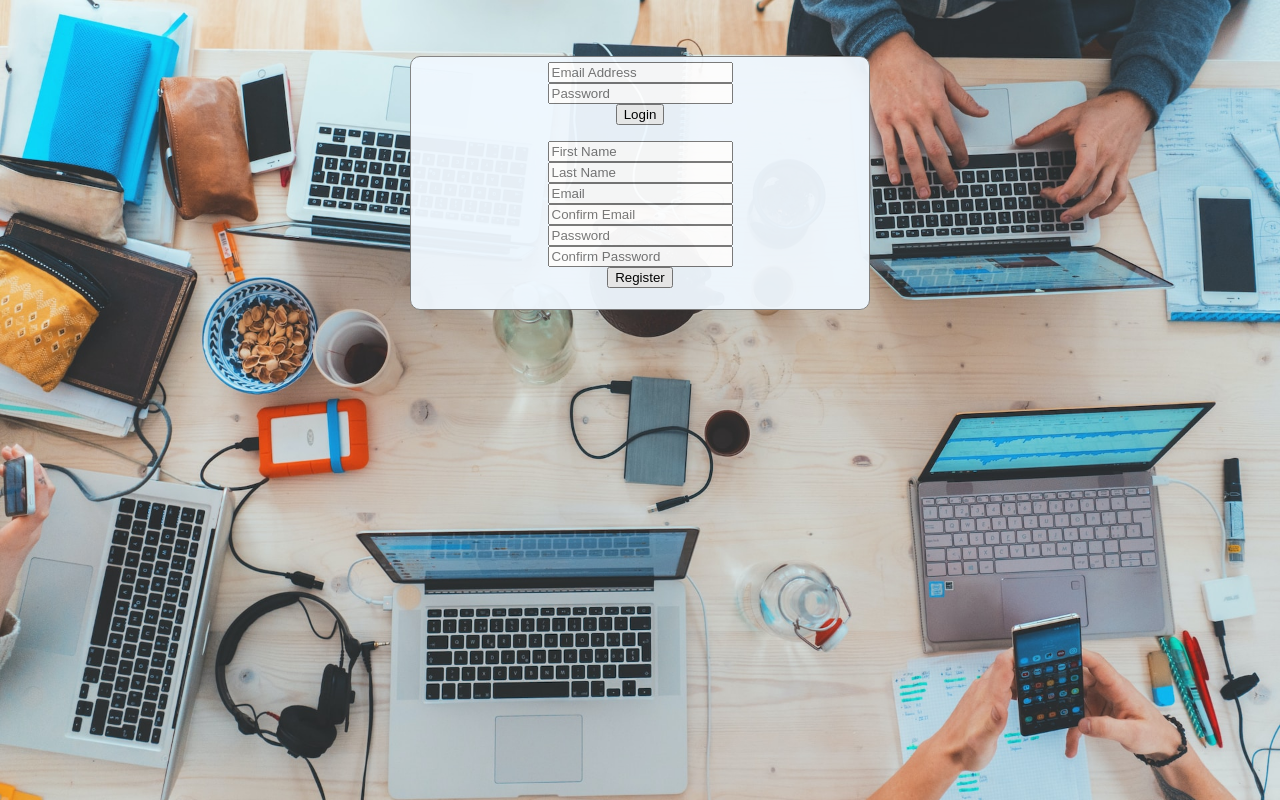
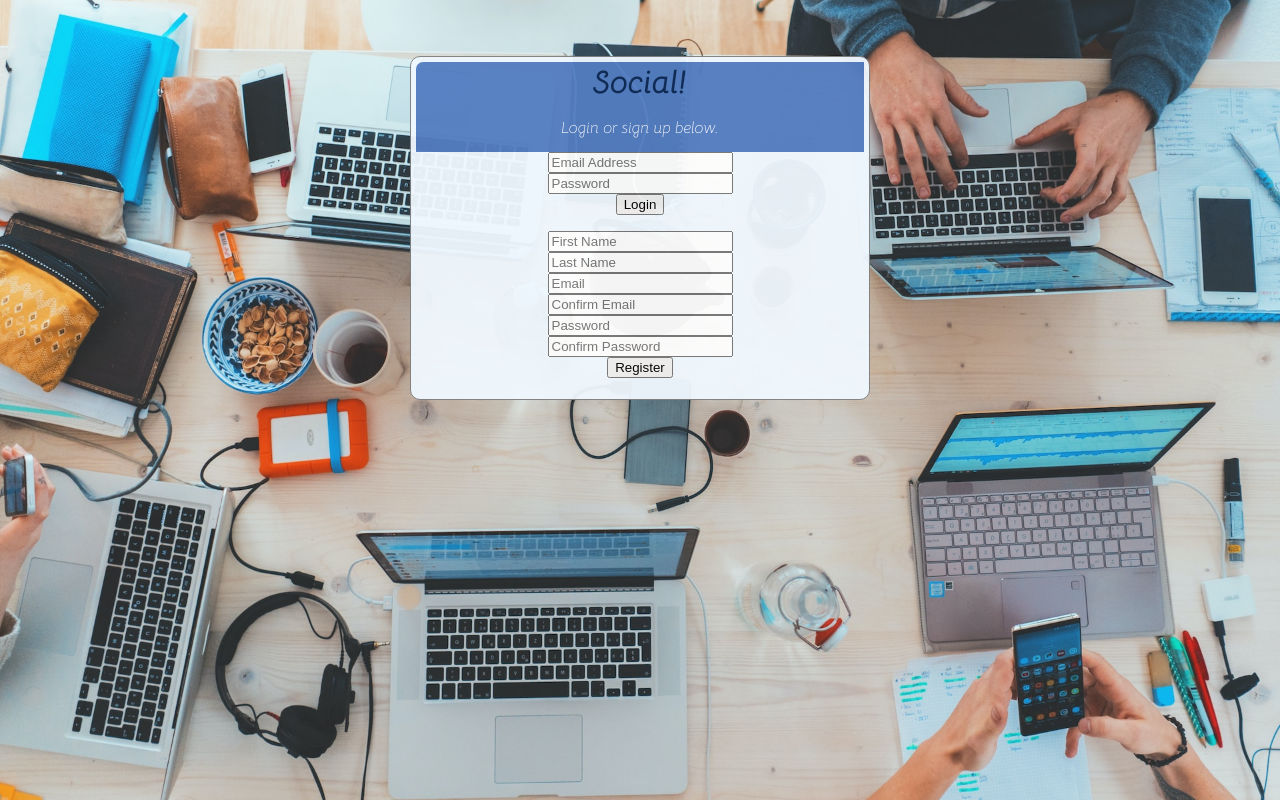
Before and after one commit to TOMATOD5/Social_Site_PHP, a PHP site: page /register.php in a window 1280 px wide. Run offline with PHP 8.4, Linux system fonts and the light colour scheme.

Commit message:
Adding fonts

```diff
--- a/assets/css/register_style.css
+++ b/assets/css/register_style.css
@@ -1,3 +1,13 @@
+@font-face {
+    font-family: 'Bellota-LightItalic';
+    src: url(../fonts/Bellota-LightItalic.ttf);
+}
+
+@font-face {
+    font-family: 'Bellota-BoldItalic';
+    src: url(../fonts/Bellota-BoldItalic.ttf);
+}
+
 form {
     text-align: center;
 }
@@ -16,6 +26,7 @@ body {
 }
 
 .login_box {
+    font-family: 'Bellota-LightItalic', sans-serif;
     position: relative;
     margin-right: auto;
     margin-left: auto;
@@ -27,3 +38,21 @@ body {
     padding: 5px;
     opacity: 0.95;
 }
+
+.login_header {
+    font-family: 'Bellota-LightItalic', sans-serif;
+    width: 100%;
+    height: 90px;
+    background-color: rgb(83, 125, 193);
+    color: white;
+    text-align: center;
+    border-top-left-radius: 7px;
+}
+
+.login_header h1 {
+    font-family: 'Bellota-BoldItalic', sans-serif;
+    margin-top: 0;
+    margin-bottom: 0;
+    color:  rgb(15, 42, 85);
+
+}
--- a/register.php
+++ b/register.php
@@ -13,6 +13,14 @@ require 'includes/form_handlers/login_handler.php';
 
 	<div class="wrapper">
 		<div class="login_box">
+
+			<div class="login_header">
+				<h1>Social!</h1>
+				<p>Login or sign up below.</p>
+
+
+			</div>
+
 			<form action="register.php" method="POST">
 				<input type="email" name="log_email" placeholder="Email Address" value="<?php
 				if(isset($_SESSION['log_email'])) {
```
Also changed, not shown: assets/fonts/Bellota-Bold.ttf (added), assets/fonts/Bellota-BoldItalic.ttf (added), assets/fonts/Bellota-Italic.ttf (added), assets/fonts/Bellota-Light.ttf (added), assets/fonts/Bellota-LightItalic.ttf (added), assets/fonts/Bellota-Regular.ttf (added), 3 other files.
